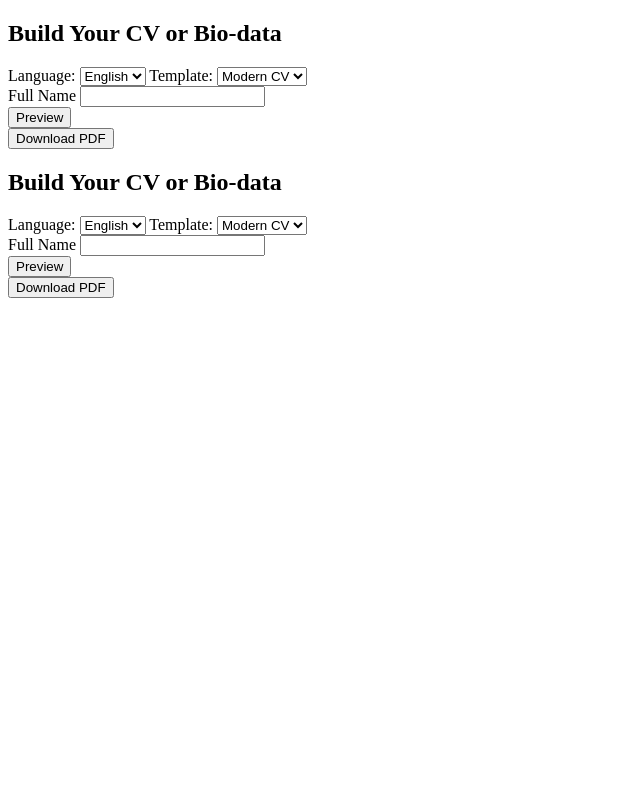
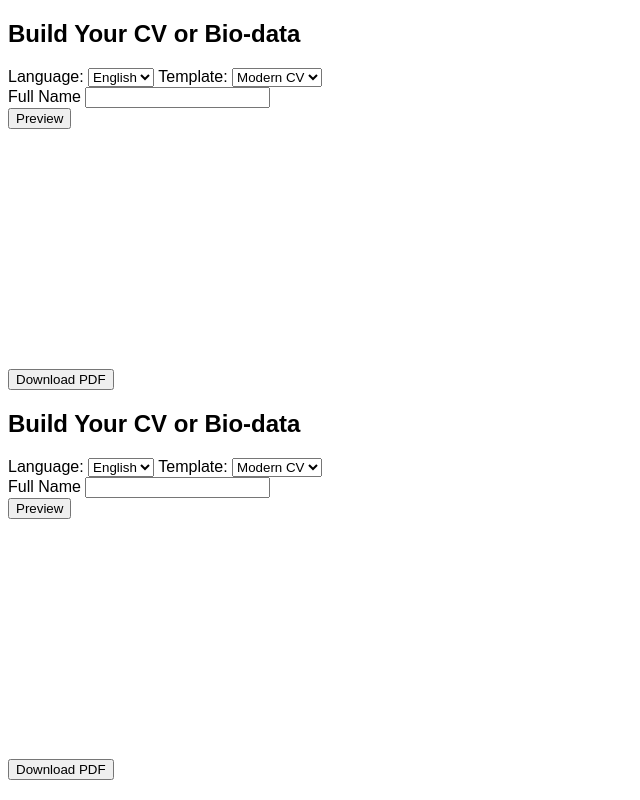
Before and after one commit to Julfiker-NpM/CareerNes_V2, a plain HTML site: page create.html in a window 1280 px wide. Shown: the whole page, without its empty margins (0-640 px from the left). Drawn offline with Linux system fonts and the light colour scheme.

Commit message:
Update style.css

```diff
--- a/css/style.css
+++ b/css/style.css
@@ -1 +1,9 @@
-/* style.css placeholder */
+body {
+  font-family: Arial, sans-serif;
+}
+
+#cv-preview {
+  background-color: white;
+  padding: 20px;
+  min-height: 200px;
+}
```
